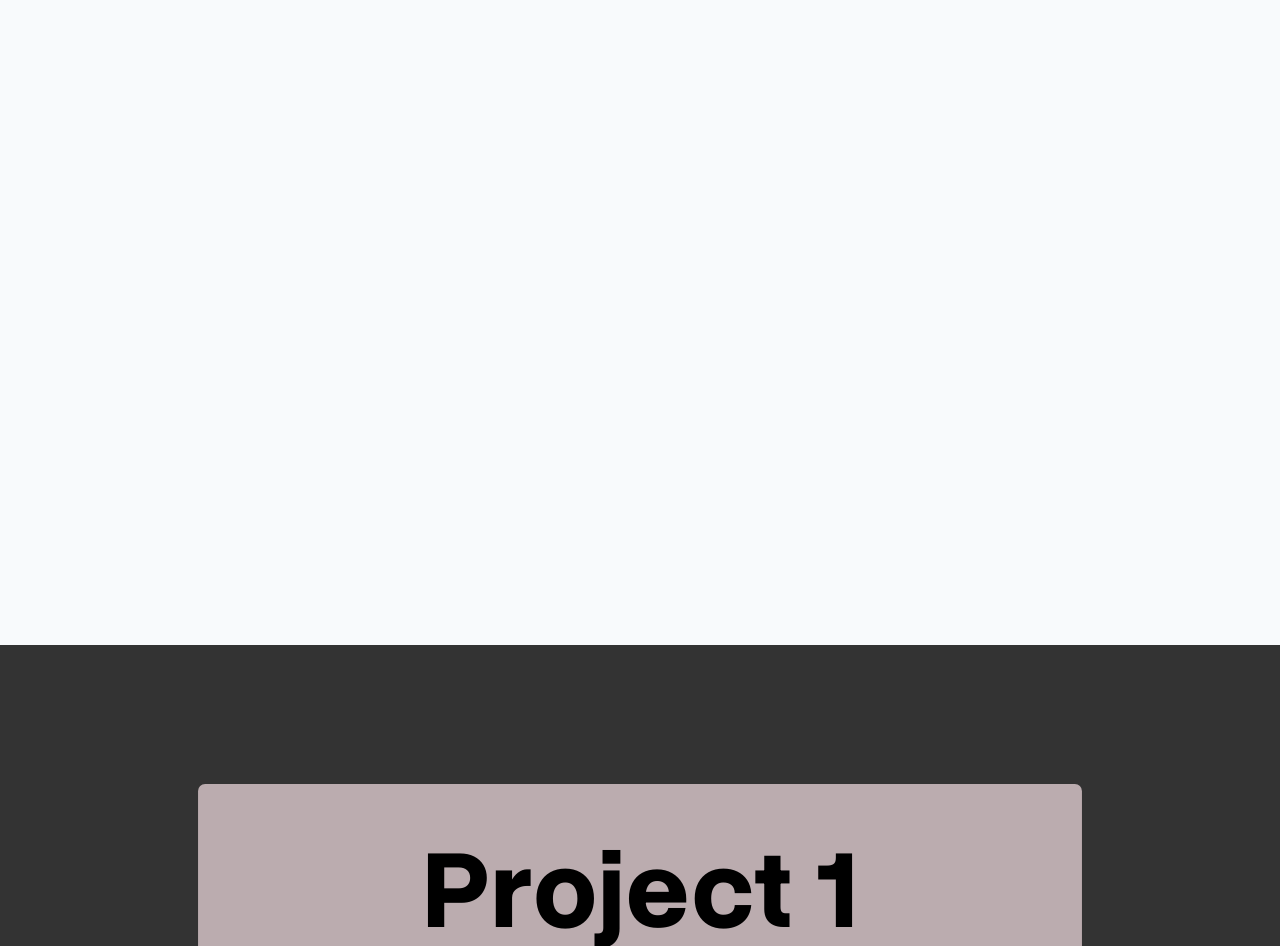
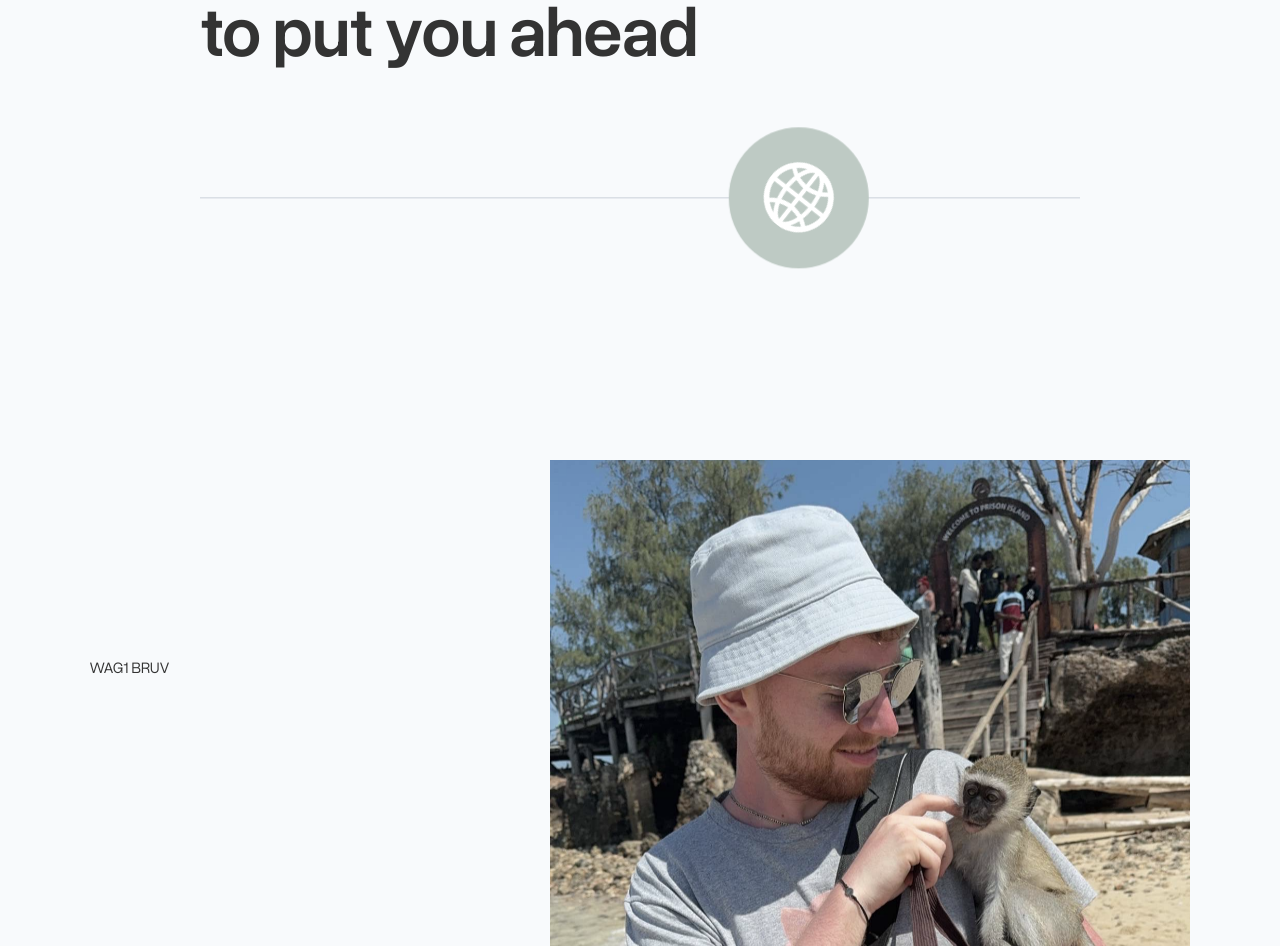
Before and after one commit to thomassbooth/thomas-booth-2024, a Next.js app: page / in a window 1280 px wide. Shown: the part 1546-2492 px from the top of the page. Built offline with nearby package versions, Linux system fonts and the light colour scheme.

Commit message:
about section on home page

```diff
--- a/src/app/layout.tsx
+++ b/src/app/layout.tsx
@@ -3,7 +3,6 @@ import { Inter } from "next/font/google";
 import { GeistSans } from "geist/font/sans";
 import localFont from "next/font/local";
 import "./globals.css";
-import Loading from "@/components/Loading";
 import CursorMenu from "@/layouts/LoadingLayout";
 import LenisScroll from "@/layouts/LenisScroll";
 import LoadingLayout from "@/layouts/LoadingLayout";
--- a/src/app/page.tsx
+++ b/src/app/page.tsx
@@ -1,14 +1,9 @@
 import Hero from "@/components/Hero";
-import Random from "@/components/Random";
 import Introduction from "@/components/Introduction";
 import type { Metadata } from "next";
-import Magnetic from "@/components/Magnetic";
 import Info from "@/components/Footer/Info";
-import Card from "@/components/Card/Card";
-import Marquee from "@/components/Marquee";
 import About from "@/components/About";
 import Cards from "@/components/Card/Cards";
-import Curve from "@/components/Footer/Curve";
 export const metadata: Metadata = {
   title: "Thomas Booth - Software Engineer 2024",
   description: "...",
--- a/src/components/About.tsx
+++ b/src/components/About.tsx
@@ -2,35 +2,96 @@
 
 import { useScroll, useTransform } from "framer-motion";
 import Image from "next/image";
-import React, { useRef } from "react";
+import React, { useEffect, useRef, useState } from "react";
 import { motion } from "framer-motion";
+import { AiOutlineGlobal } from "react-icons/ai";
 
 const About = () => {
+  const [dimensions, setDimensions] = useState({
+    width: 0,
+    height: 0,
+  });
+
+  useEffect(() => {
+    function resize() {
+      setDimensions({
+        width: window.innerWidth,
+        height: window.innerHeight,
+      });
+    }
+    resize();
+    window.addEventListener("resize", resize);
+    return () => {
+      window.removeEventListener("resize", resize);
+    };
+  }, []);
+
+  const { width, height } = dimensions;
+
   const container = useRef(null);
   const { scrollYProgress } = useScroll({
     target: container,
     offset: ["start end", "end start"],
   });
 
-  const y = useTransform(scrollYProgress, [0, 1], ["0vh", "20vh"]);
-  const width = useTransform(scrollYProgress, [0, 1], ["50vh", "100vh"]);
+  const titleY = useTransform(scrollYProgress, [0, 1], ["0vh", "-10vh"]);
+
+  const imageY = useTransform(scrollYProgress, [0, 1], ["10vh", "-20vh"]);
+  const imageWrapperY = useTransform(scrollYProgress, [0, 1], ["0vh", "10vh"]);
+
+  const imageTextY = useTransform(scrollYProgress, [0, 1], ["0vh", "50vh"]);
+  const ballX = useTransform(scrollYProgress, [0, 0.7], ["50vw", "40vw"]);
+  const rotateIcon = useTransform(
+    scrollYProgress,
+    [0, 0.7],
+    ["-40deg", "50deg"]
+  );
+
   return (
     <div
       ref={container}
-      className="bg-common-cream h-screen text-common-gray px-[7%]"
+      className="bg-common-cream text-common-gray px-[7%] py-[10%]"
     >
-      <div className="w-full flex justify-between">
-        <span className="text-subtitle font-semibold">Software</span>
-        <span className="text-subtitle font-semibold">Engineer</span>
-      </div>
-      {/* <motion.div>
-        <Image
-          src="/add new recipient empty.png"
-          alt="test"
-          width={100}
-          height={100}
-        />
-      </motion.div> */}
+      <motion.h2 style = {{y: titleY}} className="flex flex-col text-subtitle font-semibold pb-[15%] px-[10%]">
+        <span>Technical prowess</span>
+        <span>to put you ahead</span>
+        <div className="mt-[15%] flex items-center w-full">
+          <div className="h-[1px] bg-slate-500/30 w-full" />
+          {/* travelling ball */}
+          <motion.div
+            style={{ x: ballX }}
+            className="absolute flex justify-center items-center transform  w-[11vw] h-[11vw] rounded-[50%] bg-palette-green-light"
+          >
+            <motion.div style={{ rotate: rotateIcon }}>
+              <AiOutlineGlobal size={80} className="text-white" />
+            </motion.div>
+          </motion.div>
+        </div>
+      </motion.h2>
+
+      <motion.div className="flex w-full justify-between">
+        <motion.div style = {{y: imageTextY}}>
+          <span>WAG1 BRUV</span>
+        </motion.div>
+        <motion.div
+          style={{ y: imageWrapperY }}
+          className="overflow-hidden h-[70vw]"
+        >
+          <motion.div
+            style={{ y: imageY }}
+            className={`relative overflow-hidden grayscale-[0.3]`}
+          >
+            <Image
+              className="relative"
+              quality={100}
+              src="/tom_monkey.JPG"
+              alt="test"
+              width={width / 2}
+              height={height / 2}
+            />
+          </motion.div>
+        </motion.div>
+      </motion.div>
     </div>
   );
 };
--- a/src/components/Card/Card.tsx
+++ b/src/components/Card/Card.tsx
@@ -28,6 +28,7 @@ const Card: React.FC<cardProps> = ({
   const container = useRef(null);
 
   const scale = useTransform(progress, range, [1, targetScale]);
+
   return (
     <motion.div
       ref={container}
--- a/src/components/Card/Cards.tsx
+++ b/src/components/Card/Cards.tsx
@@ -4,6 +4,7 @@ import { useScroll } from "framer-motion";
 import React, { useRef } from "react";
 import Card from "./Card";
 import { projects } from "@/lib/data";
+import { motion } from "framer-motion";
 
 
 const Cards = () => {
@@ -13,8 +14,9 @@ const Cards = () => {
     offset: ["start start", "end end"],
   });
 
+
   return (
-    <div ref={container} className = 'bg-common-gray'>
+    <motion.div style = {{}} ref={container} className = 'bg-common-gray'>
       {projects.map((project, i) => {
         const targetScale = 1 - ( (projects.length - i) * 0.05);
         return (
@@ -28,7 +30,7 @@ const Cards = () => {
           />
         );
       })}
-    </div>
+    </motion.div>
   );
 };
 
--- /dev/null
+++ b/src/components/Intro/Curve.tsx
@@ -0,0 +1,60 @@
+"use client";
+
+import React, { useEffect, useState } from "react";
+import { motion, useTransform } from "framer-motion";
+import { transition } from "../anim";
+
+const Curve = () => {
+  const [dimensions, setDimensions] = useState({
+    width: 0,
+    height: 0,
+  });
+
+  useEffect(() => {
+    function resize() {
+      setDimensions({
+        width: window.innerWidth,
+        height: window.innerHeight,
+      });
+    }
+    resize();
+    window.addEventListener("resize", resize);
+    return () => {
+      window.removeEventListener("resize", resize);
+    };
+  }, []);
+  const { width, height } = dimensions;
+  const initialPath = `
+  M0 300
+  Q${width/2} 0 ${width} 300
+  L${width} ${height + 300}
+  Q${width/2} ${height + 600} 0 ${height + 300}
+  L0 0
+`
+
+
+
+const targetPath = `
+  M0 300
+  Q${width/2} 0 ${width} 300
+  L${width} ${height}
+  Q${width/2} ${height} 0 ${height}
+  L0 0
+`
+
+
+  return (
+    <div>
+    <div style={{opacity: dimensions.width == null ? 1 : 0}} className='background'/>
+    <motion.svg className="w-full absolute h-screen bg-common-gray">
+      <motion.path
+        initial={{ d: initialPath }}
+        exit={{ d: targetPath, transition: {...transition} }}
+        fill="#f8fafc"
+      />
+    </motion.svg>
+    </div>
+  );
+};
+
+export default Curve;
--- a/src/components/Loading.tsx
+++ b/src/components/Intro/Loading.tsx
@@ -3,7 +3,8 @@
 import useStopScroll from "@/hooks/useStopScroll";
 import { motion, AnimatePresence } from "framer-motion";
 import React, { SetStateAction, useCallback, useEffect, useState } from "react";
-import { transition } from "./anim";
+import { transition } from "../anim";
+import Curve from "./Curve";
 
 interface loadingProps {
   loaded: boolean;
@@ -74,6 +75,7 @@ const Loading: React.FC<loadingProps> = ({ loaded, setLoaded }) => {
         exit={{ height: 0, transition: {...transition, delay: 0.4}  }}
         className="fixed bottom-0 bg-common-gray w-1/4 left-[75%] flex justify-center items-center z-40 h-screen"
       />
+      {/* <Curve /> */}
     </>
   );
 };
--- a/src/layouts/LoadingLayout.tsx
+++ b/src/layouts/LoadingLayout.tsx
@@ -4,7 +4,7 @@ import Cursor from "@/components/Cursor/Cursor";
 import MenuButton from "@/components/Header/Menu/MenuButton";
 import Menu from "@/components/Header/Menu/NavMenu";
 import Navbar from "@/components/Header/Navbar";
-import Loading from "@/components/Loading";
+import Loading from "@/components/Intro/Loading";
 import { AnimatePresence } from "framer-motion";
 import React, { useState } from "react";
 
```
Also changed, not shown: public/tom_monkey.JPG (added).
